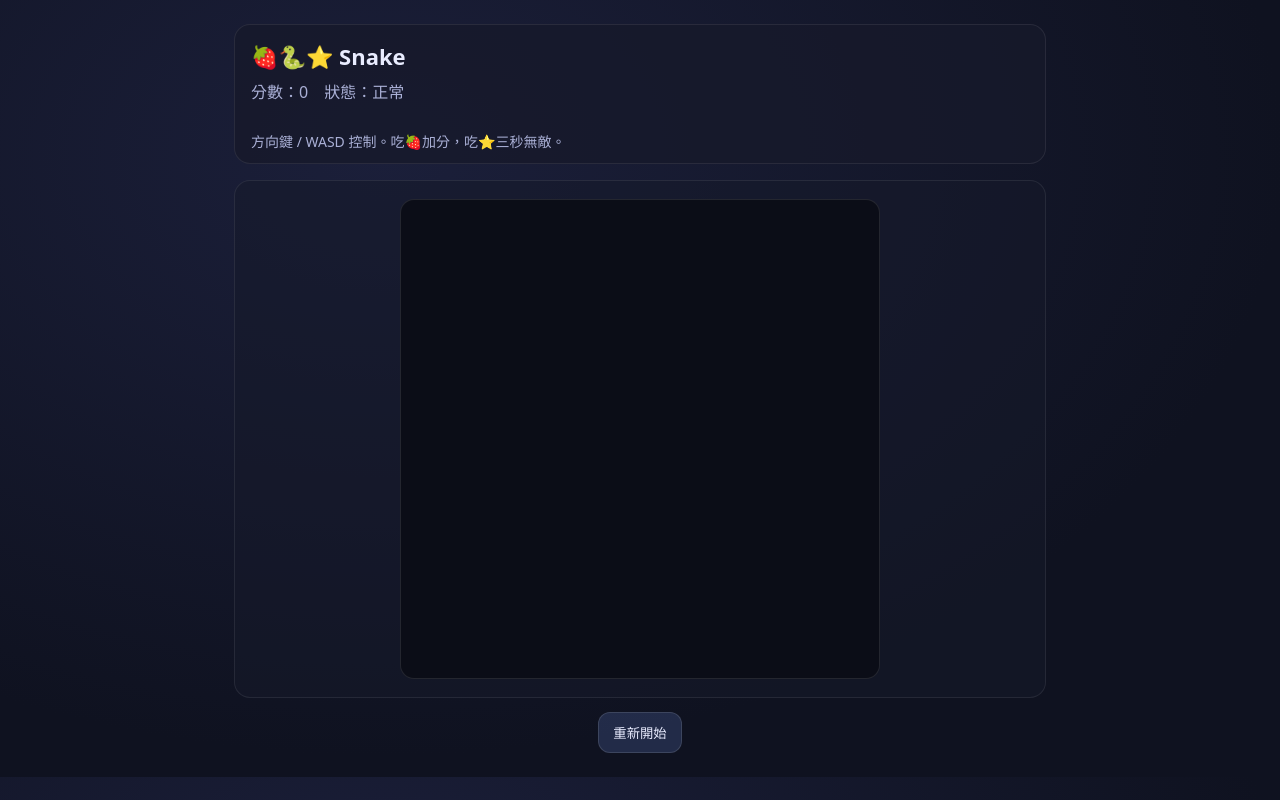
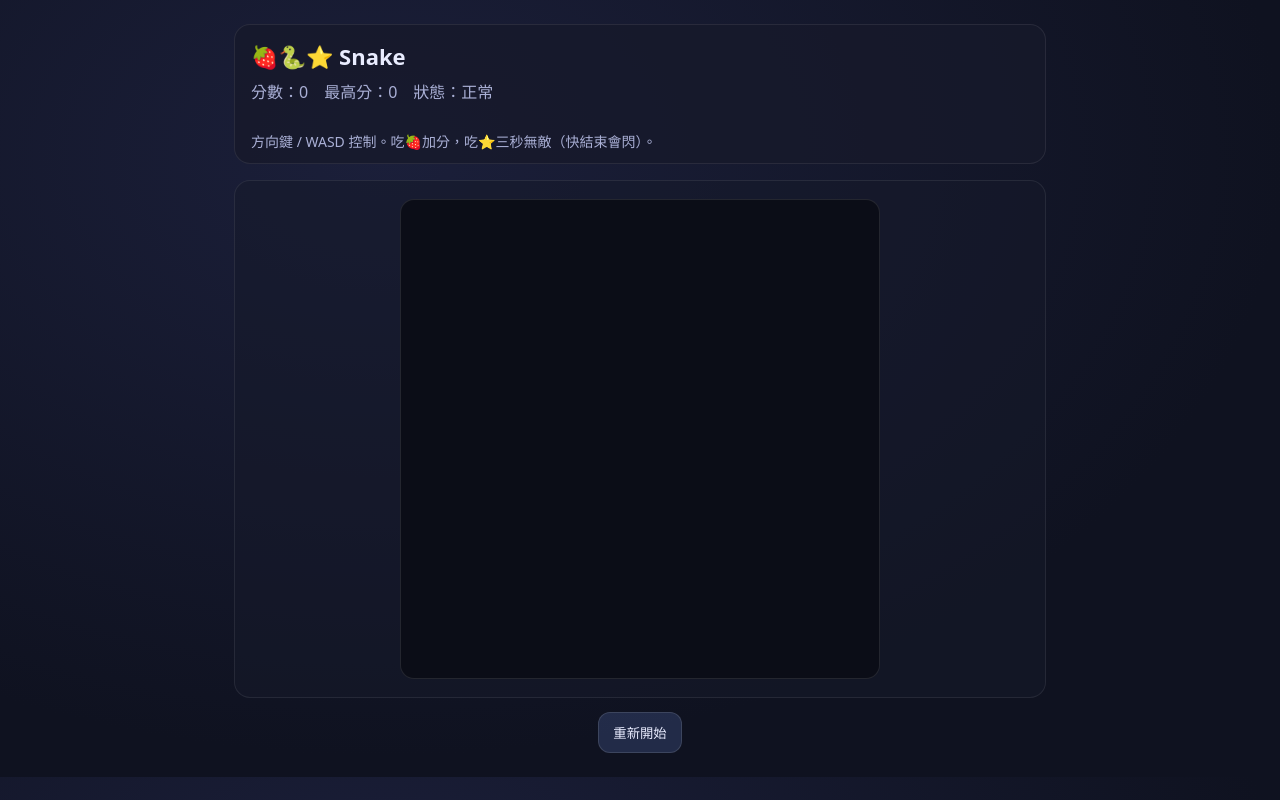
Before and after one commit to 410040694-droid/snake-game, a plain HTML site: page index.html in a window 1280 px wide. Drawn offline with Linux system fonts and the light colour scheme.

Commit message:
Update hint text in index.html

```diff
--- a/index.html
+++ b/index.html
@@ -10,14 +10,19 @@
   <main class="wrap">
     <header class="top">
       <h1>🍓🐍⭐ Snake</h1>
+
       <div class="hud">
         <div>分數：<span id="score">0</span></div>
+        <div>最高分：<span id="highScore">0</span></div>
         <div>狀態：<span id="status">正常</span></div>
       </div>
-      <div class="invincible-bar">
+
+      <!-- 無敵倒數條 -->
+      <div class="invincible-bar" aria-hidden="true">
         <div class="invincible-fill" id="invincibleFill"></div>
       </div>
-      <div class="hint">方向鍵 / WASD 控制。吃🍓加分，吃⭐三秒無敵。</div>
+
+      <div class="hint">方向鍵 / WASD 控制。吃🍓加分，吃⭐三秒無敵（快結束會閃）。</div>
     </header>
 
     <section class="board">
```
